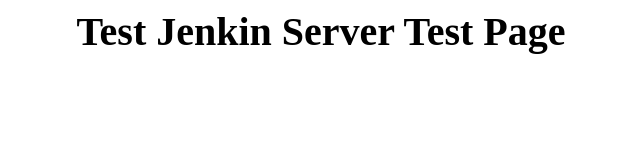
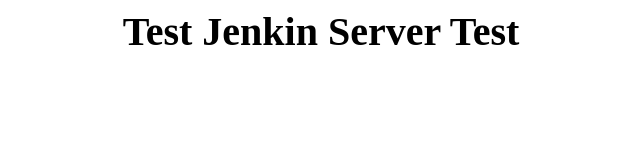
Before and after one commit to kboddapati/Jenkins, a plain HTML site: page index.html in a window 1280 px wide. Shown: the whole page, without its empty margins (319-959 px from the left). Drawn offline with Linux system fonts and the light colour scheme.

Commit message:
File updated

```diff
--- a/index.html
+++ b/index.html
@@ -1,7 +1,7 @@
 <html>
 <body>
 <div style="width: 100%; font-size: 40px; font-weight: bold; text-align: center;">
-Test Jenkin Server Test Page
+Test Jenkin Server Test
 </div>
 </body>
 </html>
```
